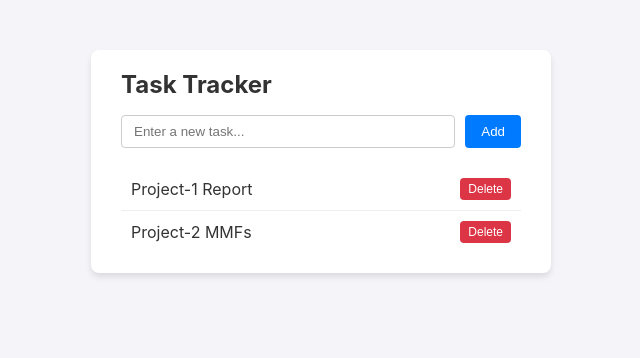
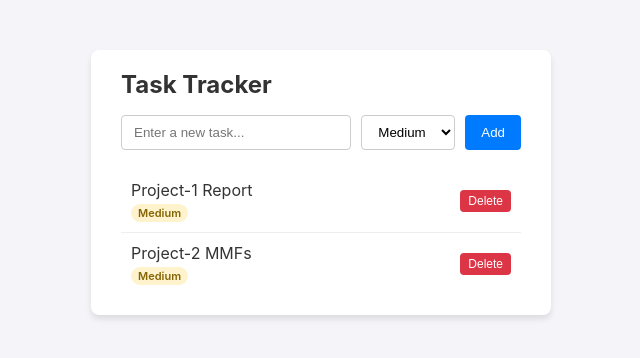
Before and after one commit to 100524271/TA_workshop, a Flask app: page / in a window 1280 px wide. Shown: the top 358 px of the page, without its empty margins (319-959 px from the left). Run offline with Flask 3, Linux system fonts and the light colour scheme.

Commit message:
Implement feature for issue #1

```diff
--- a/app.py
+++ b/app.py
@@ -1,6 +1,9 @@
-from flask import Flask, render_template, request, jsonify
+from flask import Flask, jsonify, render_template, request
 
 app = Flask(__name__)
+
+PRIORITIES = ("Low", "Medium", "High")
+DEFAULT_PRIORITY = "Medium"
 
 tasks = [
     {"id": 1, "title": "Project-1 Report"},
@@ -8,36 +11,57 @@ tasks = [
 ]
 next_id = 3
 
+
+def serialize_task(task):
+    """Return a task with a valid priority value."""
+    serialized_task = dict(task)
+    serialized_task["priority"] = task.get("priority") or DEFAULT_PRIORITY
+    return serialized_task
+
+
 @app.route('/')
 def index():
+    """Render the task tracker page."""
     return render_template('index.html')
+
 
 @app.route('/api/tasks', methods=['GET'])
 def get_tasks():
-    return jsonify(tasks)
+    """Return all tasks with their priorities."""
+    return jsonify([serialize_task(task) for task in tasks])
+
 
 @app.route('/api/tasks', methods=['POST'])
 def add_task():
+    """Create a task with a validated priority."""
     global next_id
-    data = request.get_json()
+    data = request.get_json(silent=True)
 
-    if not data or not data.get('title'):
+    if not isinstance(data, dict) or not data.get('title'):
         return jsonify({"error": "Title is required"}), 400
+
+    priority = data.get("priority") or DEFAULT_PRIORITY
+    if priority not in PRIORITIES:
+        return jsonify({"error": "Invalid priority"}), 400
 
     new_task = {
         "id": next_id,
-        "title": data['title']
+        "title": data['title'],
+        "priority": priority
     }
     tasks.append(new_task)
     next_id += 1
 
     return jsonify(new_task), 201
 
+
 @app.route('/api/tasks/<int:task_id>', methods=['DELETE'])
 def delete_task(task_id):
+    """Delete a task by its ID."""
     global tasks
-    tasks = [t for t in tasks if t['id'] != task_id]
+    tasks = [task for task in tasks if task['id'] != task_id]
     return jsonify({"result": "success"}), 200
+
 
 if __name__ == '__main__':
     app.run(debug=True, port=5000)
--- a/static/app.js
+++ b/static/app.js
@@ -7,28 +7,45 @@ async function fetchTasks() {
     taskList.innerHTML = '';
 
     tasks.forEach(task => {
+        const priority = task.priority || 'Medium';
         const li = document.createElement('li');
-        li.innerHTML = `
-            <span>${task.title}</span>
-            <button class="delete-btn" onclick="deleteTask(${task.id})">Delete</button>
-        `;
+        const taskDetails = document.createElement('div');
+        const title = document.createElement('span');
+        const priorityLabel = document.createElement('span');
+        const deleteButton = document.createElement('button');
+
+        taskDetails.className = 'task-details';
+        title.textContent = task.title;
+        priorityLabel.textContent = priority;
+        priorityLabel.className = `priority priority-${priority.toLowerCase()}`;
+        deleteButton.className = 'delete-btn';
+        deleteButton.textContent = 'Delete';
+        deleteButton.addEventListener('click', () => deleteTask(task.id));
+
+        taskDetails.appendChild(title);
+        taskDetails.appendChild(priorityLabel);
+        li.appendChild(taskDetails);
+        li.appendChild(deleteButton);
         taskList.appendChild(li);
     });
 }
 
 async function addTask() {
     const titleInput = document.getElementById('task-title');
+    const priorityInput = document.getElementById('task-priority');
     const title = titleInput.value.trim();
+    const priority = priorityInput.value || 'Medium';
 
     if (!title) return;
 
     await fetch('/api/tasks', {
         method: 'POST',
         headers: { 'Content-Type': 'application/json' },
-        body: JSON.stringify({ title })
+        body: JSON.stringify({ title, priority })
     });
 
     titleInput.value = '';
+    priorityInput.value = 'Medium';
     fetchTasks();
 }
 
--- a/static/style.css
+++ b/static/style.css
@@ -1,5 +1,6 @@
 body {
-    font-family: -apple-system, BlinkMacSystemFont, "Segoe UI", Roboto, Helvetica, Arial, sans-serif;
+    font-family: -apple-system, BlinkMacSystemFont, "Segoe UI", Roboto,
+        Helvetica, Arial, sans-serif;
     background-color: #f4f4f9;
     color: #333;
     display: flex;
@@ -12,7 +13,7 @@ body {
     background: white;
     padding: 20px 30px;
     border-radius: 8px;
-    box-shadow: 0 4px 6px rgba(0,0,0,0.1);
+    box-shadow: 0 4px 6px rgba(0, 0, 0, 0.1);
     width: 100%;
     max-width: 400px;
 }
@@ -28,11 +29,19 @@ h1 {
     margin-bottom: 20px;
 }
 
-input[type="text"] {
-    flex: 1;
+input[type="text"],
+select {
     padding: 8px 12px;
     border: 1px solid #ccc;
     border-radius: 4px;
+}
+
+input[type="text"] {
+    flex: 1;
+}
+
+select {
+    background-color: white;
 }
 
 button {
@@ -66,6 +75,35 @@ li:last-child {
     border-bottom: none;
 }
 
+.task-details {
+    display: flex;
+    flex-direction: column;
+    gap: 4px;
+}
+
+.priority {
+    width: fit-content;
+    padding: 2px 7px;
+    border-radius: 10px;
+    font-size: 11px;
+    font-weight: 600;
+}
+
+.priority-low {
+    background-color: #d4edda;
+    color: #155724;
+}
+
+.priority-medium {
+    background-color: #fff3cd;
+    color: #856404;
+}
+
+.priority-high {
+    background-color: #f8d7da;
+    color: #721c24;
+}
+
 .delete-btn {
     background-color: #dc3545;
     padding: 4px 8px;
--- a/templates/index.html
+++ b/templates/index.html
@@ -12,6 +12,11 @@
 
         <div class="task-input">
             <input type="text" id="task-title" placeholder="Enter a new task...">
+            <select id="task-priority" aria-label="Task priority">
+                <option value="Low">Low</option>
+                <option value="Medium" selected>Medium</option>
+                <option value="High">High</option>
+            </select>
             <button onclick="addTask()">Add</button>
         </div>
 
```
Also changed, not shown: tests/test_app.py (+63 -6 lines).
